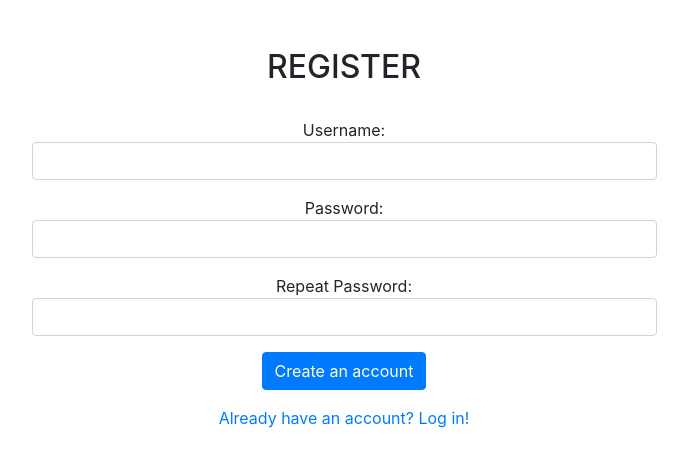
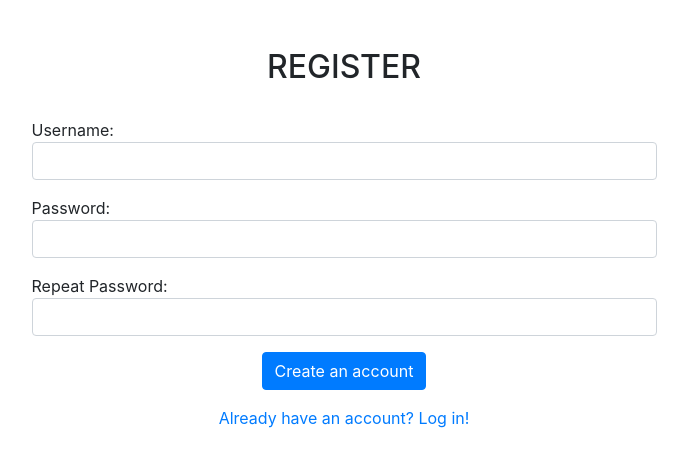
Before and after one commit to henna-h/movie-rating-app, a Flask app: page /register in a window 1280 px wide. Shown: the top 467 px of the page, without its empty margins (296-984 px from the left). Run offline with Flask 2, Linux system fonts and the light colour scheme; some libraries are stand-ins or nearby versions.

Commit message:
small layout fixes

```diff
--- a/templates/login.html
+++ b/templates/login.html
@@ -10,7 +10,7 @@
     <form action="/login" method="POST">
         <div class="row justify-content-center">
             <div class="col-6">
-                <p class="text-right">Username:
+                <p class="text-left">Username:
                 <input class="form-control" type="text" name="username"></p>
             </div>
         </div>
--- a/templates/registration_form.html
+++ b/templates/registration_form.html
@@ -12,19 +12,19 @@
     <br>
     <form action="/register" method="POST">
         <div class="row justify-content-center">
-            <div class="col-6 text-center">
+            <div class="col-6 text-left">
                 <p>Username: <input class="form-control" type="text" name="username"></p>
             </div>
         </div>
 
         <div class="row justify-content-center">
-            <div class="col-6 text-center">
+            <div class="col-6 text-left">
                 <p>Password: <input class="form-control" type="password" name="password"></p>
             </div>
         </div>
 
         <div class="row justify-content-center">
-            <div class="col-6 text-center">
+            <div class="col-6 text-left">
                 <p>Repeat Password: <input class="form-control" type="password" name="password2"></p>
             </div>
         </div>
```
Also changed, not shown: templates/movie.html (+8 -4 lines).
